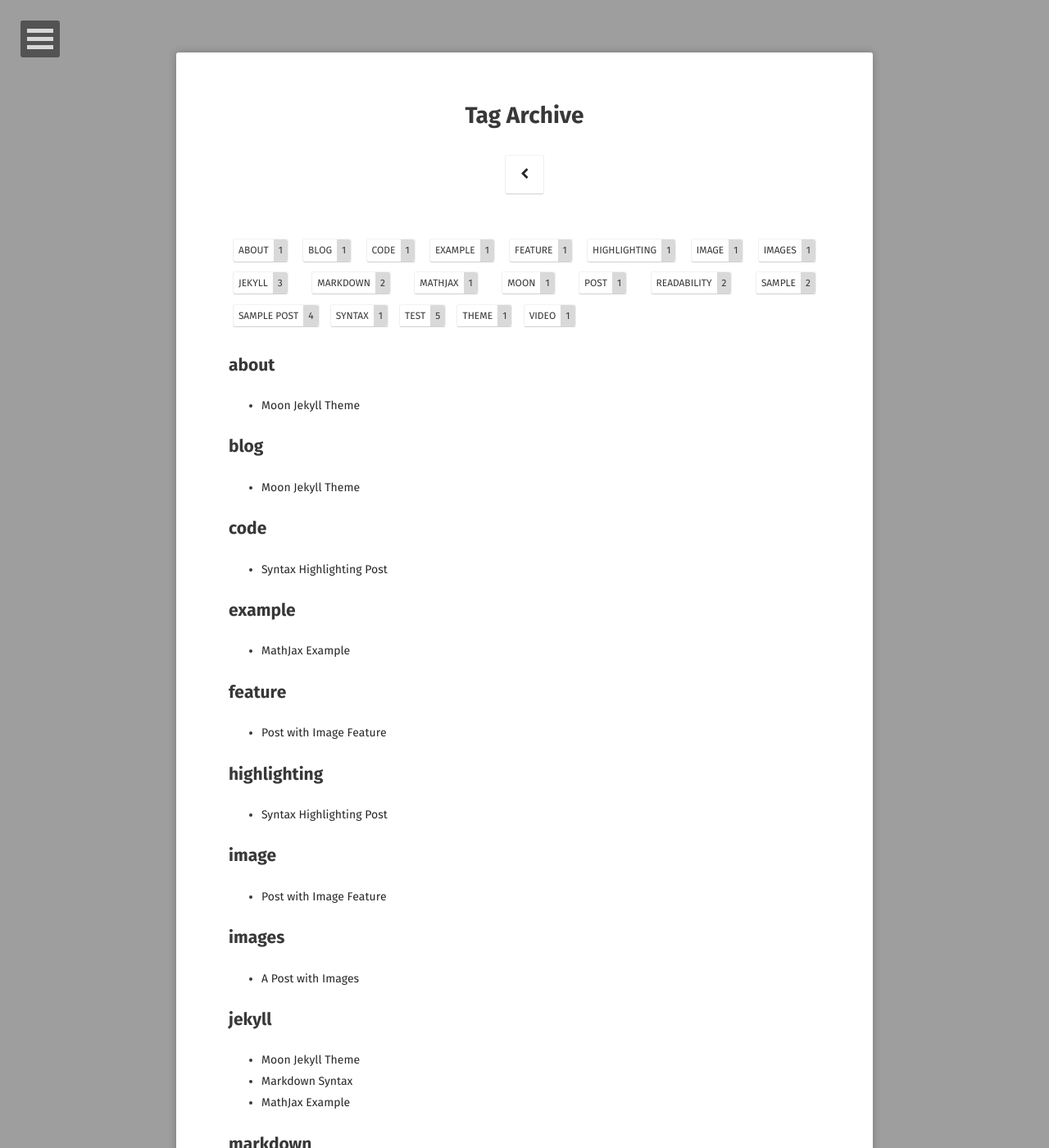
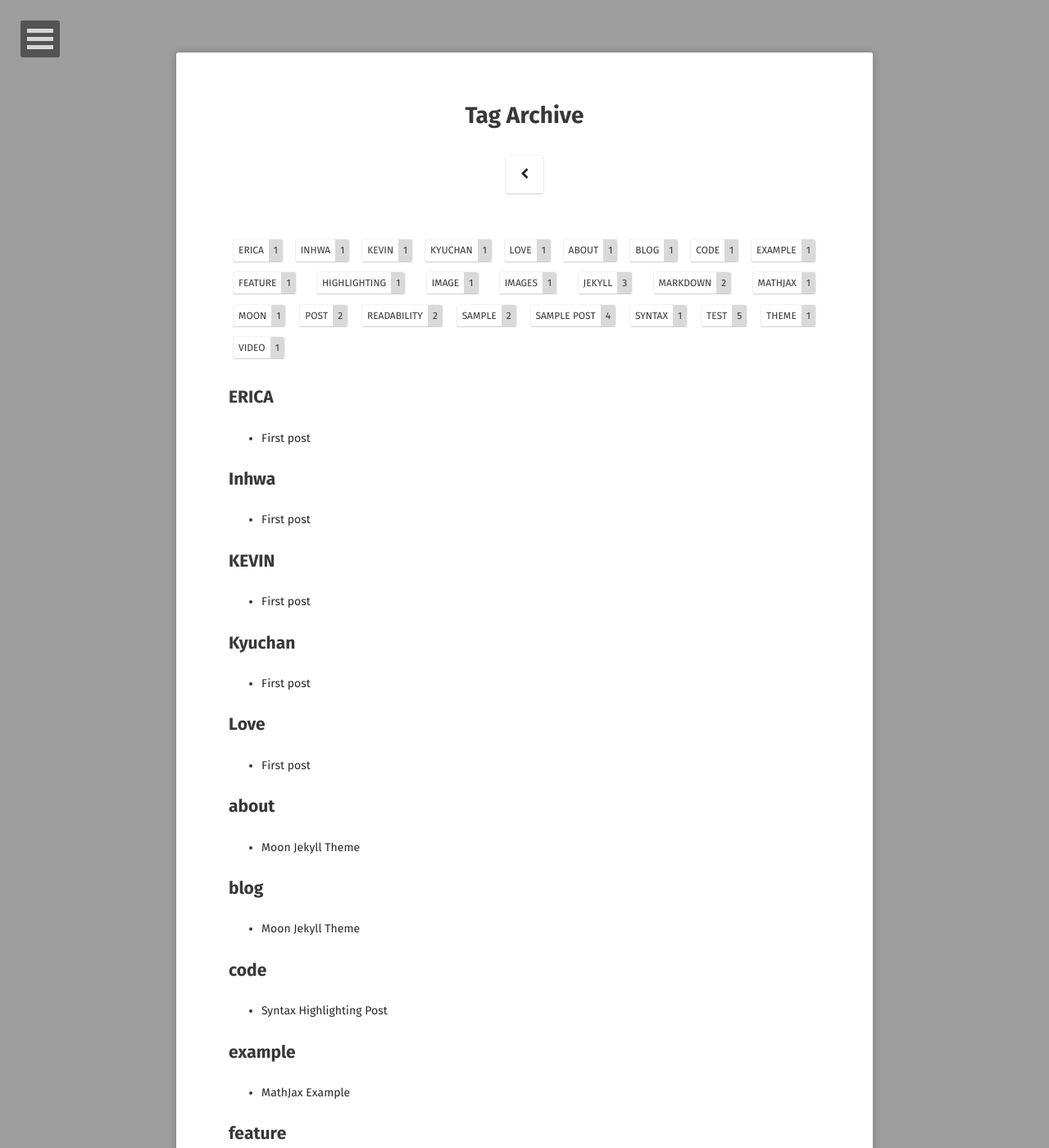
Before and after one commit to S-KYUCHAN/erivin, a Jekyll site: the page built from tags/index.html, in a window 1280 px wide and 1400 px high. Shown: the whole window at 82% size. Built offline with Jekyll 4.4.1, drawn with Linux system fonts in a browser that asks for light colours; some web fonts are replaced.

Commit message:
First post

```diff
--- /dev/null
+++ b/_posts/2019-11-01-First-post.md
@@ -0,0 +1,18 @@
+---
+layout: post
+title:  "First post"
+date:   2019-11-01
+excerpt: "This is the first post written by KEVIN"
+tag:
+- ERICA
+- KEVIN
+- Inhwa
+- Kyuchan
+- post
+- Love
+comments: true
+---
+
+ERIVIN shows everything we love
+
+### ERICA
```
Also changed, not shown: about/index.md (+1 -1 lines), 1 other file.
